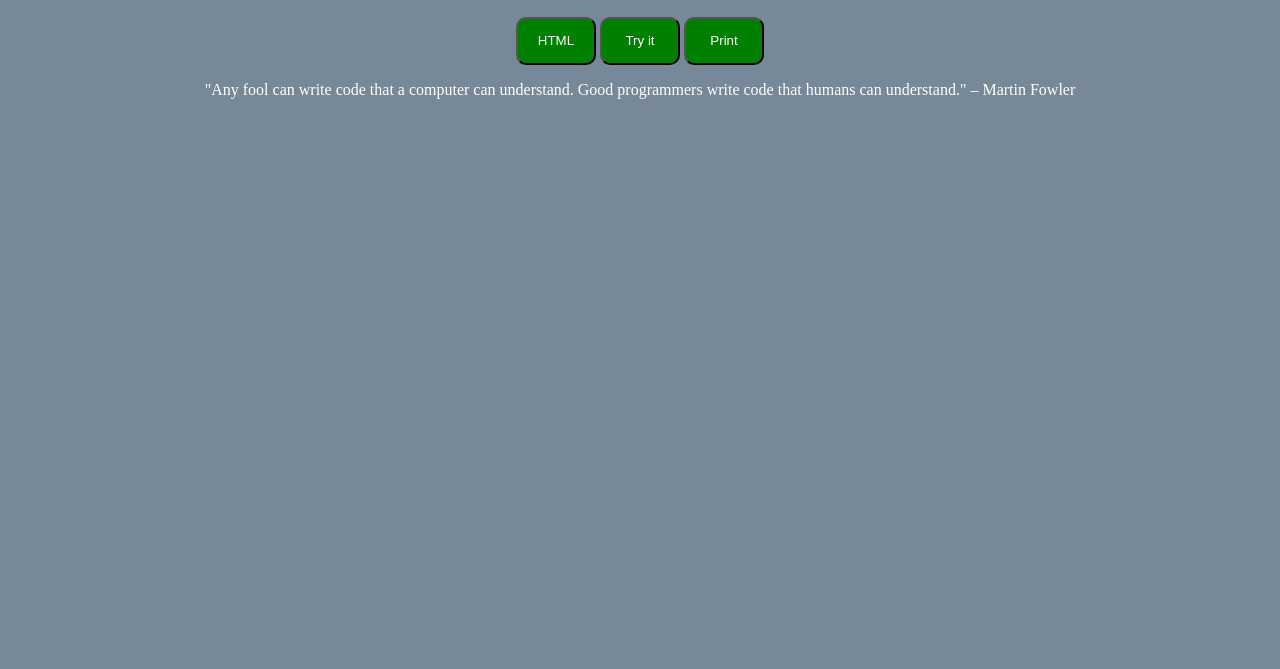
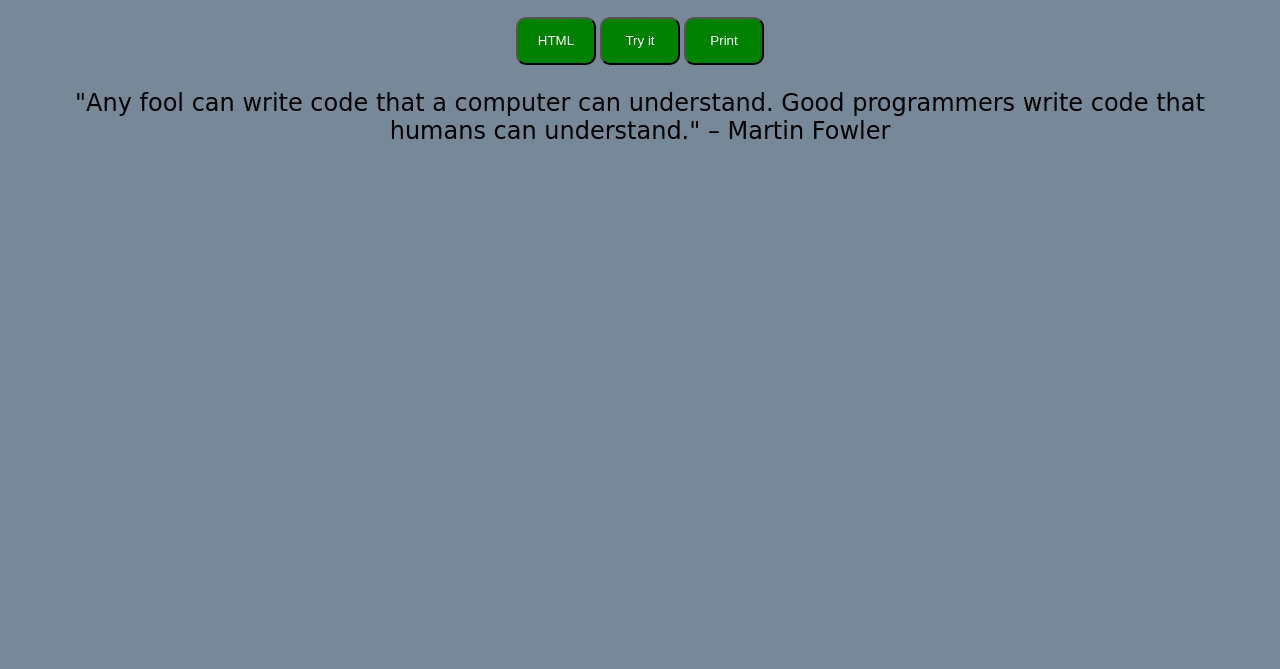
Before and after one commit to splendidabhi/myJavascript, a plain HTML site: page index.html in a window 1280 px wide. Shown: the part 131-800 px from the top of the page. Drawn offline with Linux system fonts and the light colour scheme.

Commit message:
quote color changed

```diff
--- a/style.css
+++ b/style.css
@@ -16,3 +16,8 @@ body{
 #sub_header{
     font-size: 2rem;
 }
+#quote{
+    font-family: cursive;
+    font-size: 24px;
+    color: black;
+}
```
